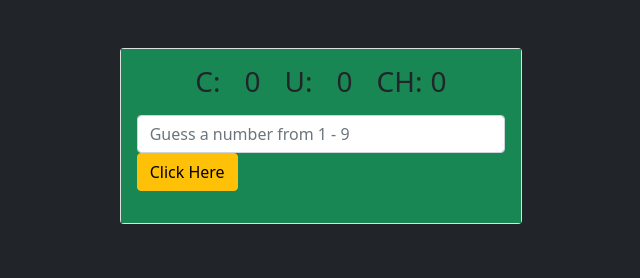
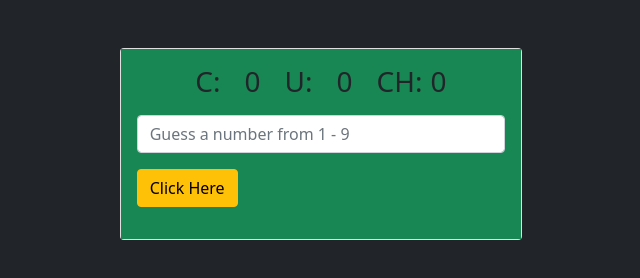
Before and after one commit to ajokodavid/Mighty-Guesser, a plain HTML site: page index.html in a window 1280 px wide. Shown: the whole page, without its empty margins (319-959 px from the left). Drawn offline with Linux system fonts and the light colour scheme.

Commit message:
Update index.html

```diff
--- a/index.html
+++ b/index.html
@@ -22,7 +22,7 @@
                     <div class="card-body bg-success">
                         <h3 class="text-center text-dark"><span>C:<output id="computerscore" class="mx-4">0</output></span><b></b><span>U:<output id="userscore" class="ms-4">0</output></span><span class="ms-4">CH:<output id="user_chances" class="ms-2">0</output></span></h3>
                         <input type="text" class="form-control mt-3" placeholder="Guess a number from 1 - 9" id="inputer">
-                         <button type="button" class="btn btn-warning" id="clicker">Click Here</button>
+                         <button type="button" class="btn btn-warning mt-3 m-auto" id="clicker">Click Here</button>
                         <b><p id="result" class="text-center mt-3 display-5 text-info bg-dark"></p></b>
                     </div>
                 </div>
```
